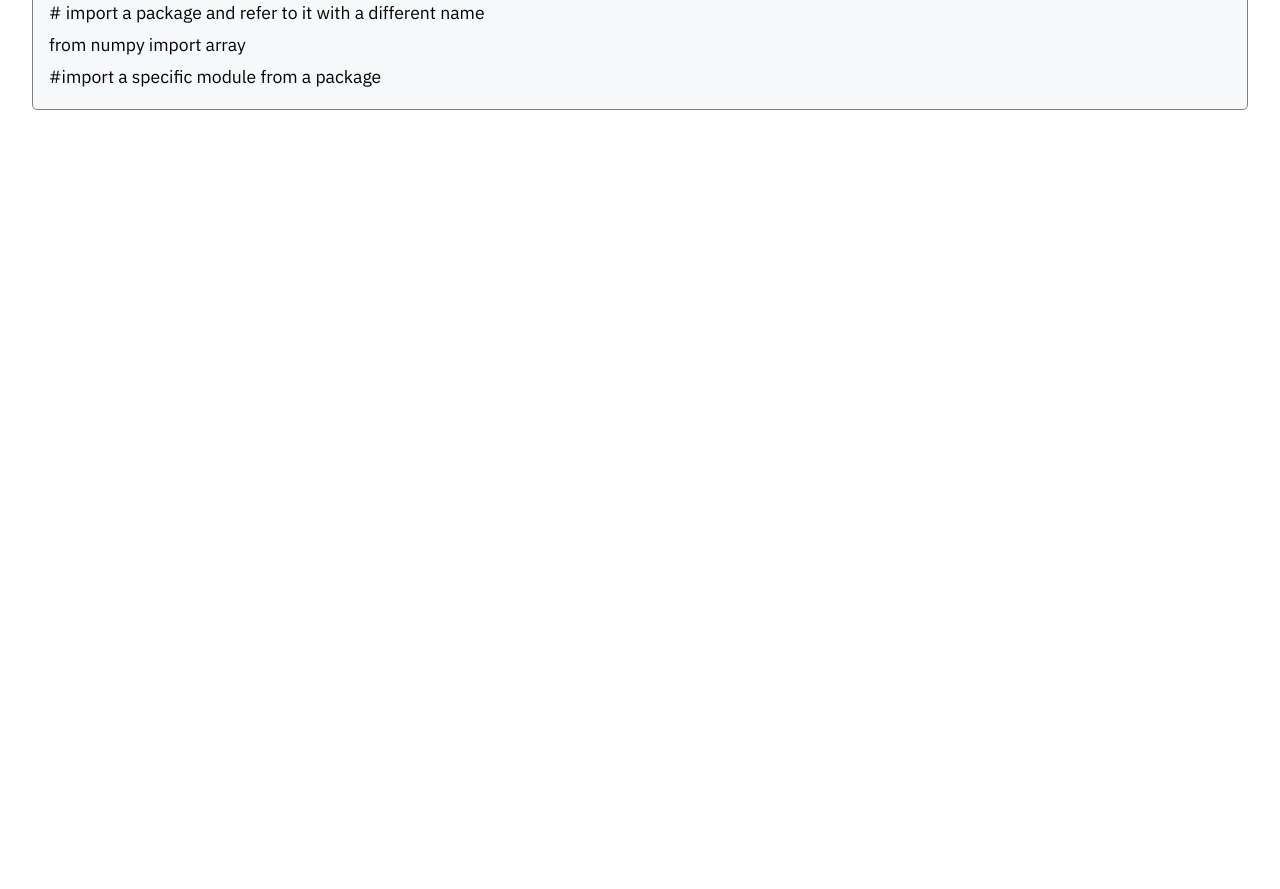
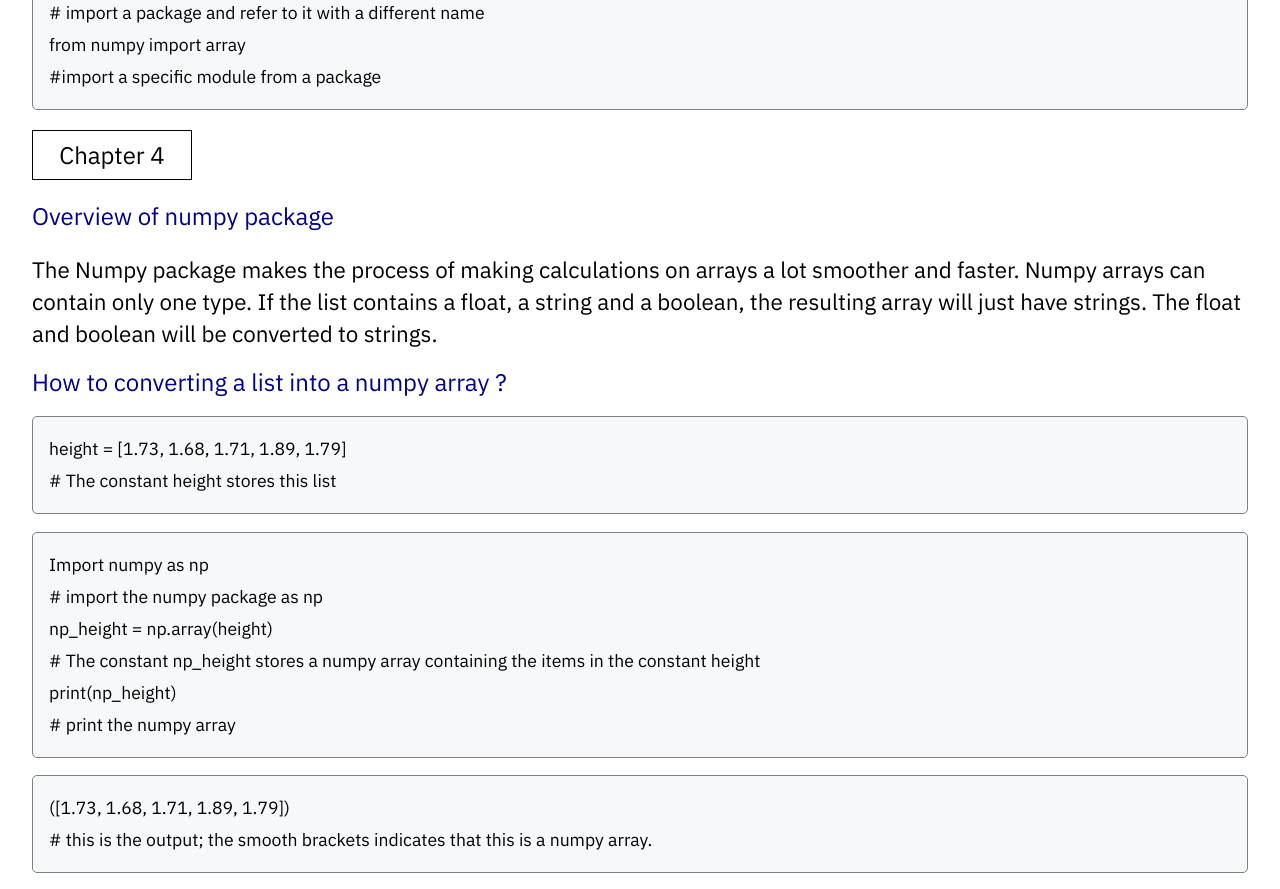
Before and after one commit to Elir-Mahad/notes, a Next.js app: page /intro-to-python in a window 1280 px wide. Shown: the part 8420-9309 px from the top of the page. Before the commit the page ends 8546 px from the top, so only its background shows below. Built offline with nearby package versions, Linux system fonts and the light colour scheme.

Commit message:
enhance(pages): add IntroPyFour to intro-to-python page

```diff
--- a/pages/intro-to-python.js
+++ b/pages/intro-to-python.js
@@ -10,6 +10,7 @@ import style from "../styles/Home.module.css";
 import IntroPyOne from "../components/intropychaps/IntroPyOne";
 import IntroPyTwo from "../components/intropychaps/IntroPyTwo";
 import IntroPyThree from "../components/intropychaps/IntroPyThree.js";
+import IntroPyFour from "../components/intropychaps/IntroPyFour.js";
 //
 function IntroPython() {
   return (
@@ -37,6 +38,7 @@ function IntroPython() {
         <IntroPyOne />
         <IntroPyTwo />
         <IntroPyThree />
+        <IntroPyFour />
       </BlogBody>
       {/* <Resources
         //
```
